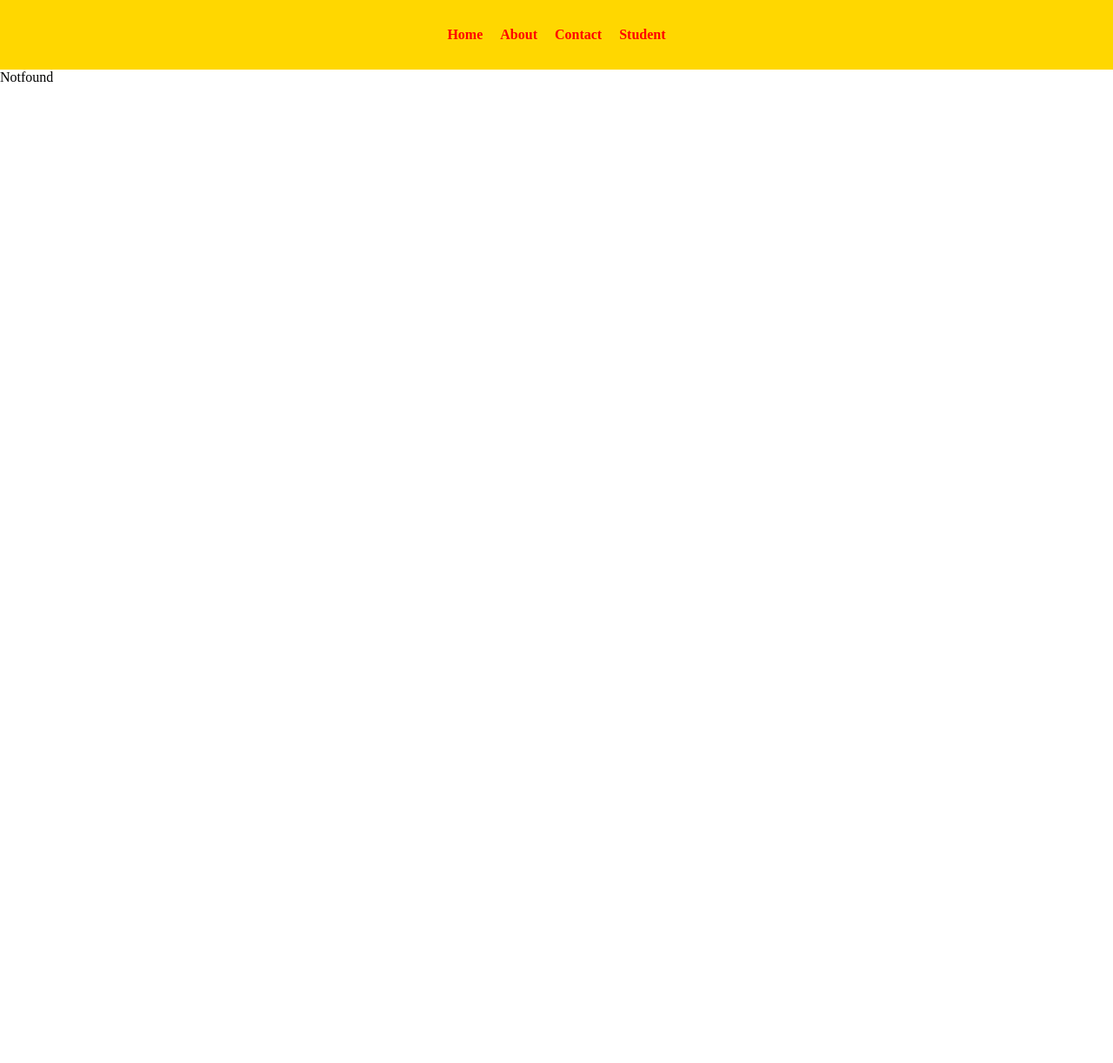
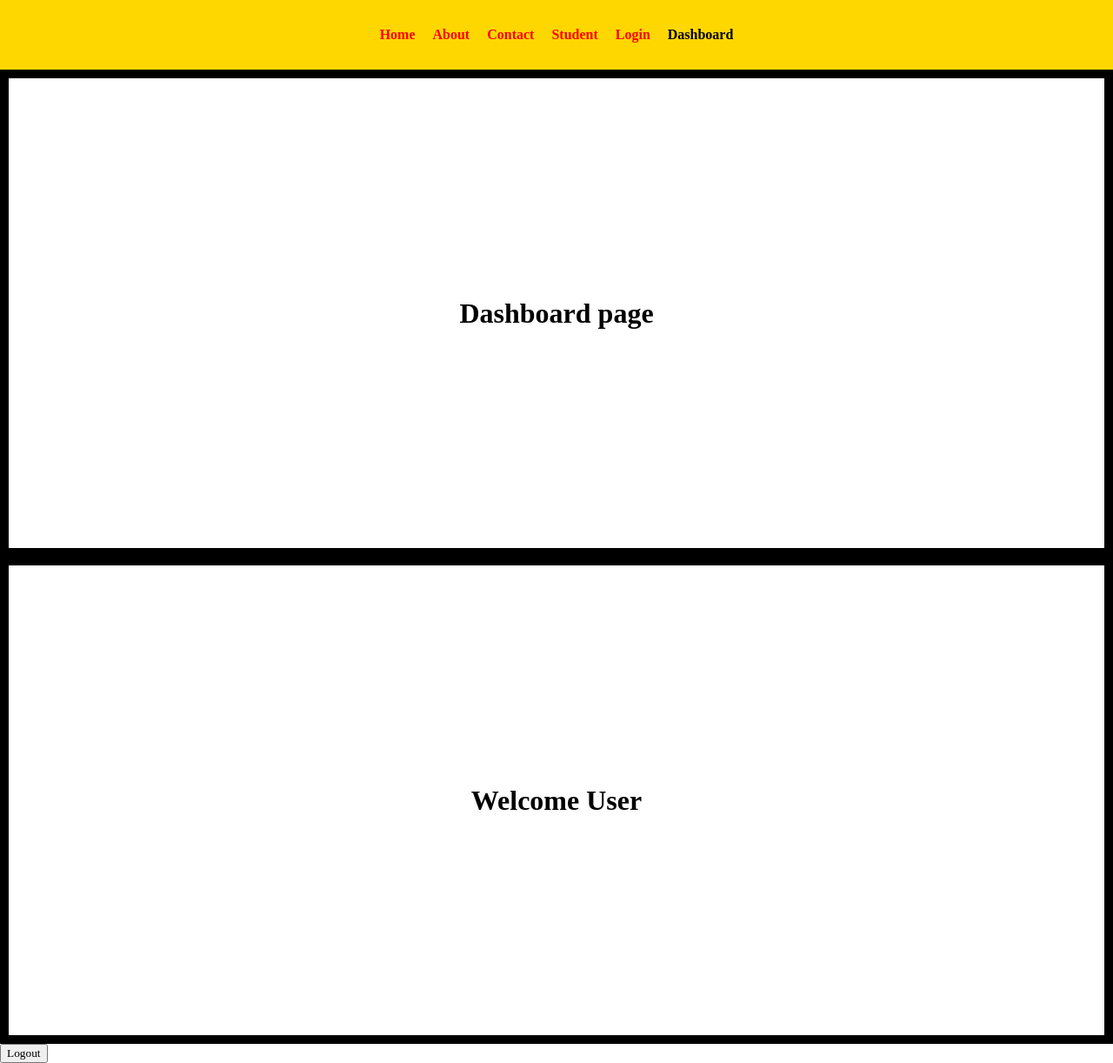
Before and after one commit to manideep-maturi/React-full-course, a React (Vite) app: page /dashboard in a window 1280 px wide. Shown: the whole page at 87% size. Before the commit the page ends 800 px from the top, so only its background shows below. Built offline with nearby package versions, Linux system fonts and the light colour scheme; sample sign-in values are in the browser's storage.

Commit message:
Protected router code updated

```diff
--- a/src/App.jsx
+++ b/src/App.jsx
@@ -247,20 +247,36 @@ import Contact from "./React Router/Contact";
 import Notfound from "./React Router/Notfound";
 import { Route, Routes } from "react-router-dom";
 import Navbar from "./React Router/Navbar";
-import "./navbar.css"
+import "./navbar.css";
 import Student from "./React Router/Student";
+import Login from "./React Router/Login";
+import Dashboard from "./React Router/Dashboard";
+import Protectedrouter from "./React Router/Protectedrouter";
 
 const App = () => {
-  return<>
-  <Navbar/>
-    <Routes>
-      <Route path="/" element={<Home/>} />
-      <Route path="/about" element={<About/>} />
-      <Route path="/contact" element={<Contact/>} />
-      <Route path="*" element={<Notfound/>} />
-      <Route path="/student/:id/:name" element={<Student/>}></Route>
-    </Routes>
-  </>;
+  return (
+    <>
+      <Navbar />
+      <Routes>
+        <Route path="/" element={<Home />} />
+        <Route path="/about" element={<About />} />
+        <Route path="/contact" element={<Contact />} />
+        <Route path="*" element={<Notfound />} />
+
+        <Route path="/login" element={<Login />} />
+        <Route
+          path="/dashboard"
+          element={
+            <Protectedrouter>
+              <Dashboard />
+            </Protectedrouter>
+          }
+        />
+
+        <Route path="/student/:id/:name" element={<Student />}></Route>
+      </Routes>
+    </>
+  );
 };
 
 export default App;
--- /dev/null
+++ b/src/React Router/Dashboard.jsx
@@ -0,0 +1,19 @@
+import React from "react";
+import { useNavigate } from "react-router-dom";
+
+const Dashboard = () => {
+  let navigate = useNavigate();
+  let handellogout = () => {
+    localStorage.removeItem("islogined");
+    navigate("/login");
+  };
+  return (
+    <div>
+      <h1>Dashboard page</h1>
+      <h1>Welcome User</h1>
+      <button onClick={handellogout}>Logout</button>
+    </div>
+  );
+};
+
+export default Dashboard;
--- a/src/React Router/Home.jsx
+++ b/src/React Router/Home.jsx
@@ -2,18 +2,24 @@ import React from "react";
 import { useNavigate } from "react-router-dom";
 
 const Home = () => {
-  let navigate=useNavigate()
+  let navigate = useNavigate();
   return (
     <div>
       <h1>Home</h1>
-      <button onClick={()=>navigate("/about")}>Go to about </button>
+      <button onClick={() => navigate("/about")}>Go to about</button>
       <br />
-      <button onClick={()=>navigate("/contact"),{state:{email:"manideep@gmail.com",password:"123456789"}}}>pass the data to the Contact page</button>
-      <button onClick={navigate("/student")}>go to Student</button>
+
+      {/* LINE 11 FIX: State is now correctly placed inside navigate() arguments */}
+      <button onClick={() => navigate("/contact", { state: { email: "manideep@gmail.com", password: "123456789" } })}>
+        pass the data to the Contact page
+      </button>
+
+      <button onClick={() => navigate("/student")}>go to Student</button>
       <hr />
-      <button onClick={()=>navigate("./student/101/rahul")}>Student101</button>
-      <button onClick={()=>navigate("./student/102/pavan")}>Student102</button>
-      <button onClick={()=>navigate("./student/103/monty")}>Student103</button>
+
+      <button onClick={() => navigate("./student/101/rahul")}>Student101</button>
+      <button onClick={() => navigate("./student/102/pavan")}>Student102</button>
+      <button onClick={() => navigate("./student/103/monty")}>Student103</button>
     </div>
   );
 };
--- /dev/null
+++ b/src/React Router/Login.jsx
@@ -0,0 +1,19 @@
+import React from "react";
+import { useNavigate } from "react-router-dom";
+
+const Login = () => {
+  let navigate = useNavigate();
+
+  let handellogin = () => {
+    localStorage.setItem("islogined", true);
+    navigate("/dashboard");
+  };
+  return (
+    <div>
+      <h1>Login page</h1>
+      <button onClick={handellogin}>Go to Dashboard</button>
+    </div>
+  );
+};
+
+export default Login;
--- a/src/React Router/Navbar.jsx
+++ b/src/React Router/Navbar.jsx
@@ -26,6 +26,8 @@ const Navbar = () => {
       <NavLink to={"./about"}>About</NavLink>
       <NavLink to={"./contact"}>Contact</NavLink>
       <NavLink to={"./student"}>Student</NavLink>
+      <NavLink to={"./login"}>Login</NavLink>
+      <NavLink to={"./dashboard"}>Dashboard</NavLink>
     </nav>
   );
 };
--- /dev/null
+++ b/src/React Router/Protectedrouter.jsx
@@ -0,0 +1,12 @@
+import React from 'react'
+import { Navigate } from 'react-router-dom'
+
+const Protectedrouter = ({children}) => {
+  let loginstatus=localStorage.getItem("islogined")
+  if(loginstatus){
+    return children
+  }
+  return <Navigate to="/login"/>
+}
+
+export default Protectedrouter
```
